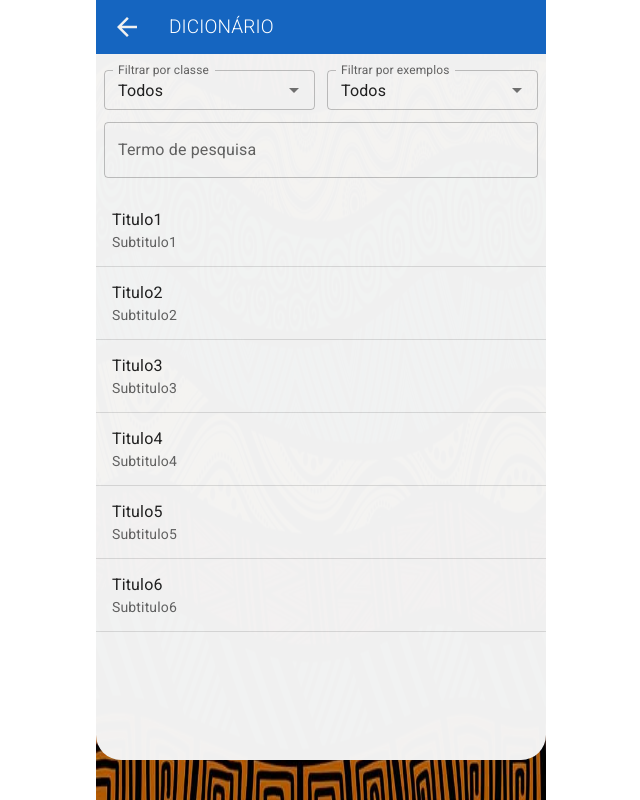
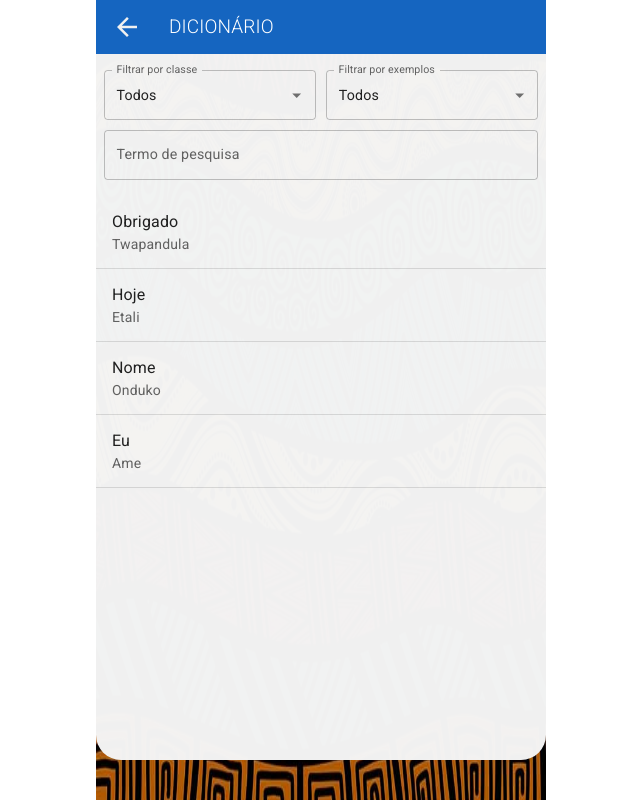
Before and after one commit to Francisco-Fetapi/portuguese-umbundo-dictionary, a React (Vite) app: page /dicionario in a window 1280 px wide. Shown: the whole page, without its empty margins (319-959 px from the left). Built offline with nearby package versions, Linux system fonts and the light colour scheme.

Commit message:
feat: list all words in database into Dictionary

```diff
--- a/src/pages/Dictionary.tsx
+++ b/src/pages/Dictionary.tsx
@@ -12,6 +12,7 @@ import { useState, useEffect } from "react";
 import PageHeader from "../components/PageHeader";
 import { IWordClasses } from "../database/IWordClasses";
 import wordClasses from "../database/wordClasses.json";
+import useDatabase from "../hooks/useDatabase";
 
 export interface IOption<T = string> {
   value: T;
@@ -45,6 +46,7 @@ export default function Dictionary() {
   const [classFilter, setClassFilter] = useState<IOption>(defaultOption1);
   const [exampleFilter, setExampleFilter] = useState<IOption>(options2[0]);
   const [search, handleSearch] = useInputState("");
+  const { database } = useDatabase();
 
   useEffect(() => {
     console.log(classFilter, exampleFilter);
@@ -53,7 +55,7 @@ export default function Dictionary() {
   return (
     <PageHeader pageName="Dicionário">
       <Box px={1} pt={1}>
-        <Grid container gap={1.5}>
+        <Grid container gap={1.5} sx={{ zoom: 0.89 }}>
           <Grid item xs>
             <Autocomplete
               disablePortal
@@ -72,7 +74,7 @@ export default function Dictionary() {
                 <TextField
                   {...params}
                   label="Filtrar por classe"
-                  size="small"
+                  // size="small"
                 />
               )}
             />
@@ -94,7 +96,7 @@ export default function Dictionary() {
                 <TextField
                   {...params}
                   label="Filtrar por exemplos"
-                  size="small"
+                  // size="small"
                 />
               )}
             />
@@ -114,11 +116,11 @@ export default function Dictionary() {
       </Box>
       <Box mt={1}>
         <List>
-          {[1, 2, 3, 4, 5, 6].map((item) => (
+          {database.words?.map((word) => (
             <Word
-              primary={"Titulo" + item}
-              secondary={"Subtitulo" + item}
-              key={item}
+              primary={word.pt}
+              secondary={word.um.join(", ")}
+              key={word.pt}
             />
           ))}
         </List>
```
